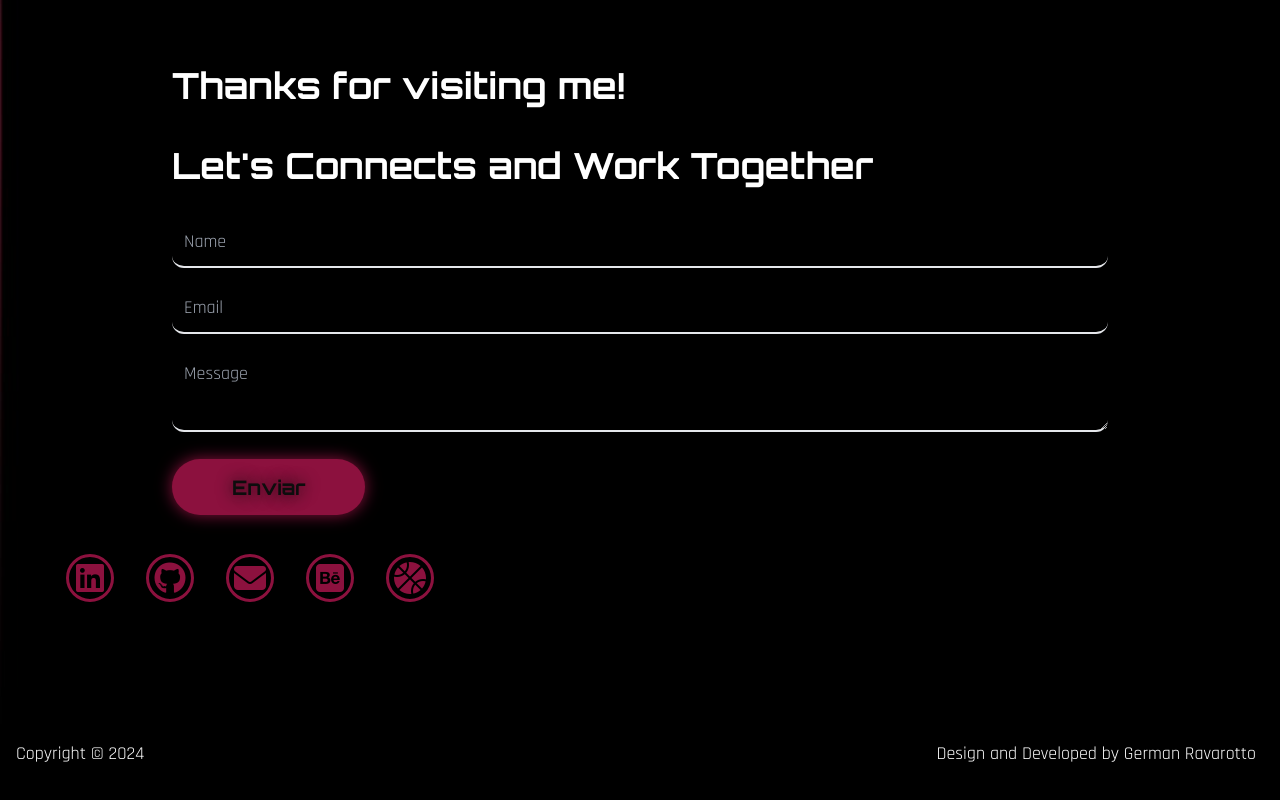
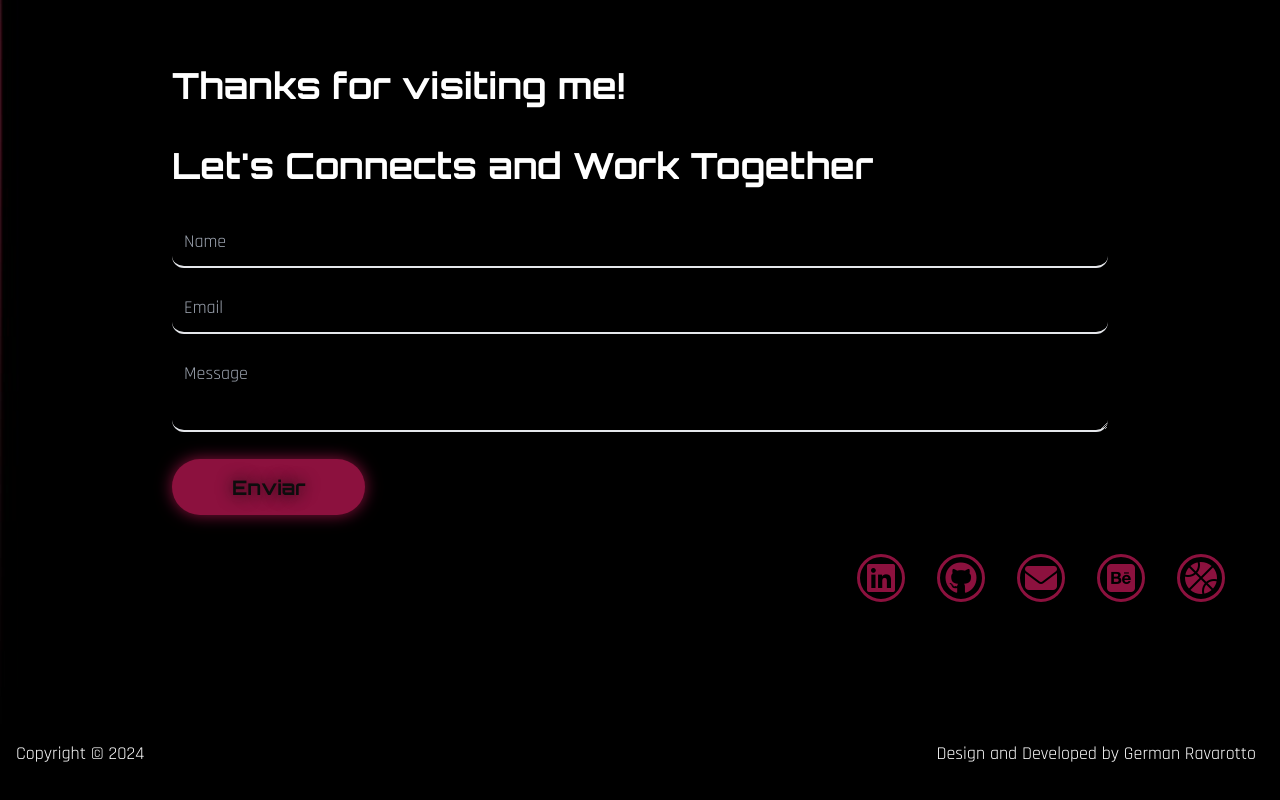
Before and after one commit to German44/Portfolio-React, a React (Vite) app: page / in a window 1280 px wide. Shown: the part 3638-4438 px from the top of the page. Built offline with nearby package versions, Linux system fonts and the light colour scheme; a web font is replaced by a local one.

Commit message:
fix footer

```diff
--- a/src/components/contact/FooterContact.jsx
+++ b/src/components/contact/FooterContact.jsx
@@ -4,7 +4,7 @@
   return (
     <>
       <div className="w-full h-[10vh] bg-black/50">
-        <div className="w-full sm:w-1/3 h-full flex justify-center items-center ">
+        <div className="w-full  h-full flex justify-end items-center  ">
           <div className="flex text-[18px] lg:text-[40px] gap-x-5  sm:gap-x-8 max-w-max mx-auto lg:mx-0 items-center">
             <a
               className="social_links"
```
